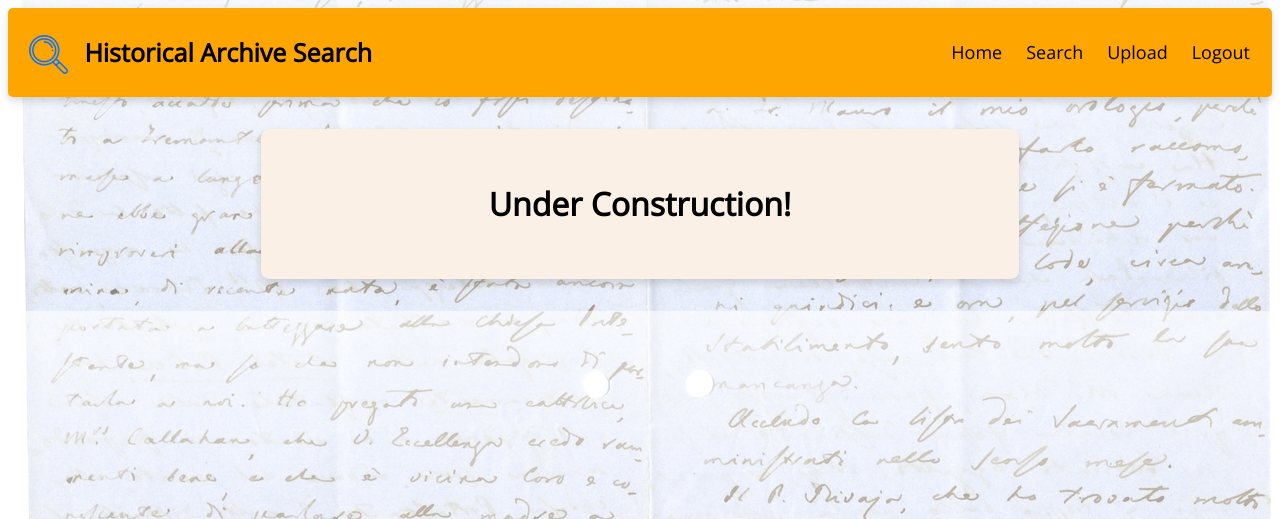
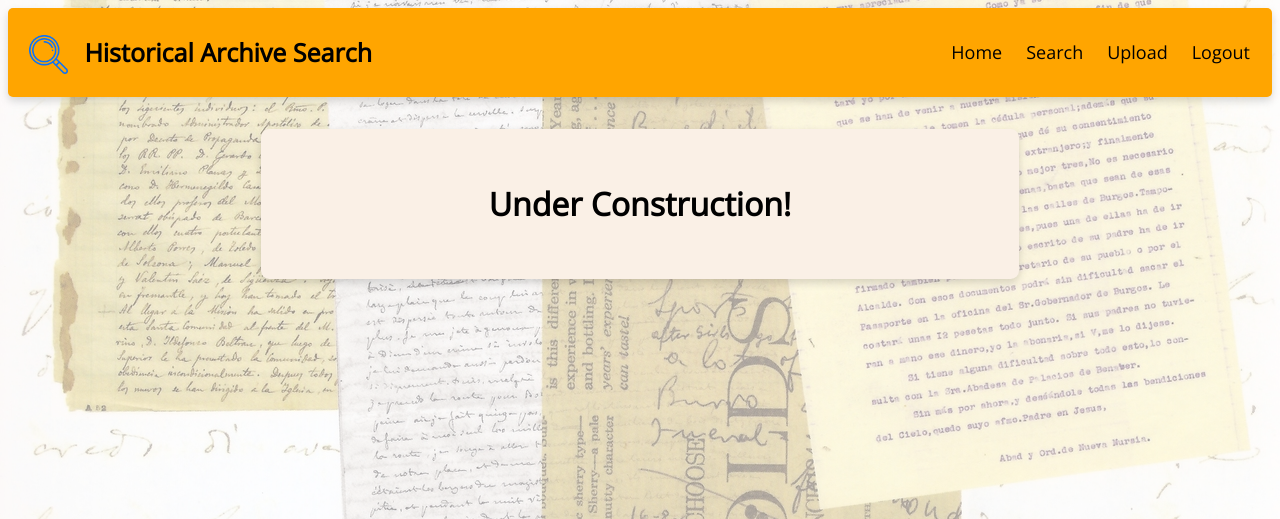
Before and after one commit to jordiup/3200PROJECT, a Django app: page /db/drag_n_drop_test/ in a window 1280 px wide. Shown: the top 519 px of the page. Run offline with Django 3.2, Linux system fonts and the light colour scheme.

Commit message:
Quick background change

```diff
--- a/letter_extraction/db/static/db/styles.css
+++ b/letter_extraction/db/static/db/styles.css
@@ -1,11 +1,12 @@
 /* effects whole document, mainly for background image */
 body {
+  /* Backup if other doesn't load */
   background-image: url("pattern.png");
   background-repeat: repeat;
 
   /* UNCOMMENT THIS CODE TO SEE PHOTO BKG IMAGES WITH WHITE OVERLAY */
-  background-image: linear-gradient(rgba(255, 255, 255, 0.8),
-    rgba(255, 255, 255, 0.5)), url("1.jpg");
+  background-image: linear-gradient(rgba(255, 255, 255, 0.5),
+    rgba(255, 255, 255, 0.5)), url("3.jpg");
   background-position: center;
 
   background-color: #ffffff;
```
